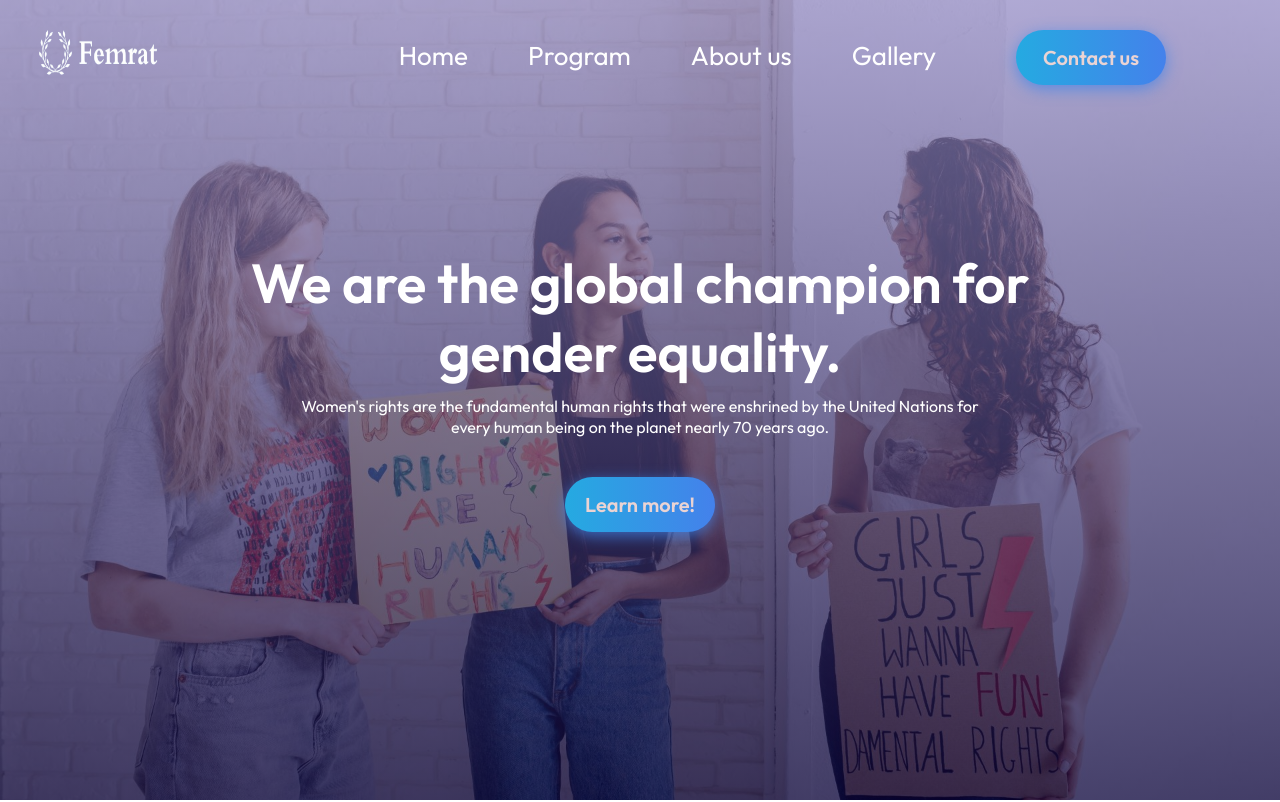
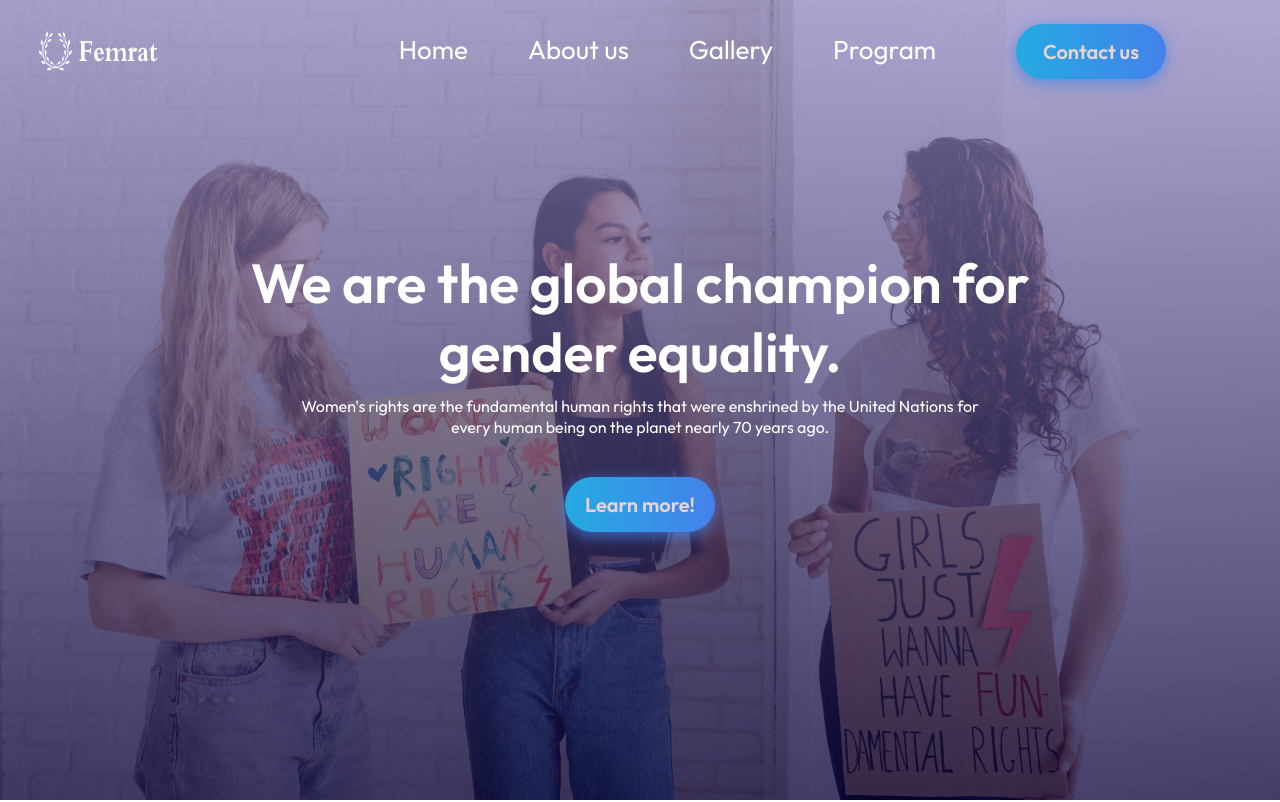
Before and after one commit to Daafiina/Femrat, a React (Vite) app: page / in a window 1280 px wide. Shown: the top 802 px of the page. Built offline with nearby package versions, Linux system fonts and the light colour scheme; a web font is replaced by a local one.

Commit message:
Scrolling functionality for navbar added

```diff
--- a/src/Components/Navbar/Navbar.css
+++ b/src/Components/Navbar/Navbar.css
@@ -1,9 +1,7 @@
 nav{
     /* background-color: #eeeae2; */
     width: 100%;
-    /* color: #ad9158; */
     color:white;
-    padding: 6px 0;
     position: fixed;
     top:0;
     left:0;
@@ -32,4 +30,11 @@ nav ul {
     height: 100px;
     margin-left: 2rem;
     padding-bottom:20px;
+    padding-top: 10px;
 }
+
+.dark-nav{
+    background-color: rgb(20, 20, 104);
+    transition: 0.5;
+
+}
--- a/src/Components/Navbar/Navbar.jsx
+++ b/src/Components/Navbar/Navbar.jsx
@@ -1,17 +1,27 @@
-import React from 'react'
+import React, { useEffect, useState } from 'react'
 import './Navbar.css'
 import logo from '../../assets/logo.png'
 
 
 const Navbar = () => {
+
+  const [scrolling,setScrollig] =useState(false);
+
+  useEffect(() => {
+    window.addEventListener('scroll',() => {
+      window.scrollY > 700 ? setScrollig(true) : setScrollig(false);
+    })
+  },[])
+
   return (
-    <nav>
+    //if sticky is true it returns dark-nav otherwise empty string
+    <nav className={`${scrolling ? 'dark-nav' : ''}`}>
         <img src={logo} alt="Logo" className='logo' />
         <ul>
             <li>Home</li>
-            <li>Program</li>
             <li>About us</li>
             <li>Gallery</li>
+            <li>Program</li>
             <li><button className='btn color-1'>Contact us</button></li>
         </ul>
     </nav>
```
